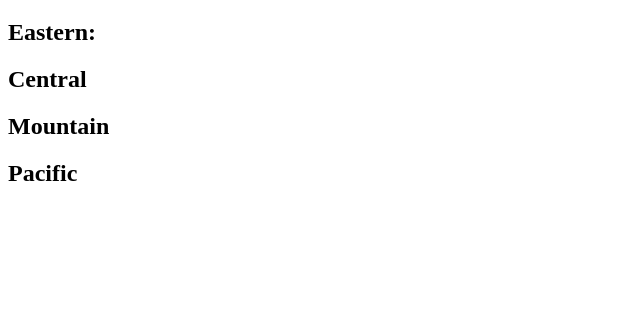
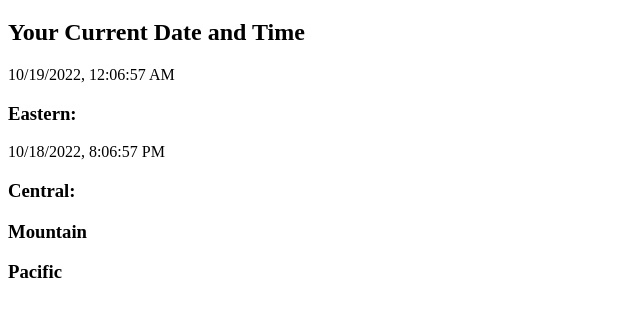
Before and after one commit to mjh1985codeman/us-time-zones, a website: page index.html in a window 1280 px wide. Shown: the part 61-378 px from the top of the page, without its empty margins (0-640 px from the left). Drawn offline with Linux system fonts and the light colour scheme.

Commit message:
added EST time zone

```diff
--- a/index.html
+++ b/index.html
@@ -12,17 +12,22 @@
             <h1>US Time Zones</h1>
         </header>
     </div>
+    <h2>Your Current Date and Time</h2>
+    <div class="local">
+        <p id="local"></p>
+    </div>
+    <h3>Eastern:</h3>
     <div class="est">
-        <h2>Eastern:</h2>
+        <p id="est"></p>
     </div>
+    <h3>Central:</h3>
     <div class="cst">
-        <h2>Central</h2>
     </div>
+    <h3>Mountain</h3>
     <div class="mst">
-        <h2>Mountain</h2>
     </div>
+    <h3>Pacific</h3>
     <div class="pst">
-        <h2>Pacific</h2>
     </div>
 </body>
 <script src="./index.js"></script>
--- a/index.js
+++ b/index.js
@@ -1 +1,33 @@
-console.log("do you freaking see me?")
+const localEl = document.getElementById('local')
+const estEl = document.getElementById('est');
+const cstEl = document.getElementById('cst');
+const mstEl = document.getElementById('mst');
+const pstEl = document.getElementById('pst');
+
+const getLocalTime = () => {
+   let time = new Date();
+   let local = time.toLocaleString('en-US');
+   getEst();
+   writeThings(local)
+};
+
+const getEst = () => {
+    let time = new Date();
+    const dateStr = time.toLocaleString('en-US', {
+        timeZone: 'America/New_York'
+      })
+      console.log(dateStr)
+      estEl.innerHTML = dateStr;
+};
+
+const writeThings = (t) => {
+   const currentTime = t;
+   console.log(currentTime);
+   localEl.innerHTML = currentTime;
+
+};
+
+
+
+
+getLocalTime();
--- a/package.json
+++ b/package.json
@@ -8,5 +8,8 @@
   },
   "keywords": [],
   "author": "",
-  "license": "ISC"
+  "license": "ISC",
+  "dependencies": {
+    "moment": "^2.29.4"
+  }
 }
--- /dev/null
+++ b/tempCodeRunnerFile.js
@@ -0,0 +1,5 @@
+// const writeThings = (t) => {
+// // // // // //     const currentTime = t;
+// // // // // //     console.log(currentTime);
+// // // // // //     localEl.innerHTML = currentTime;
+// // // // // // };
```
Also changed, not shown: 2 other files.
